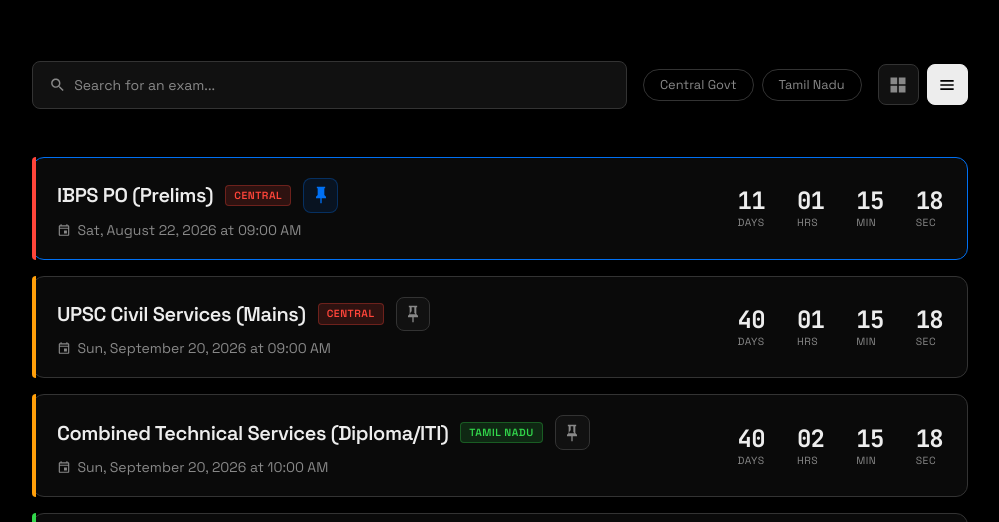
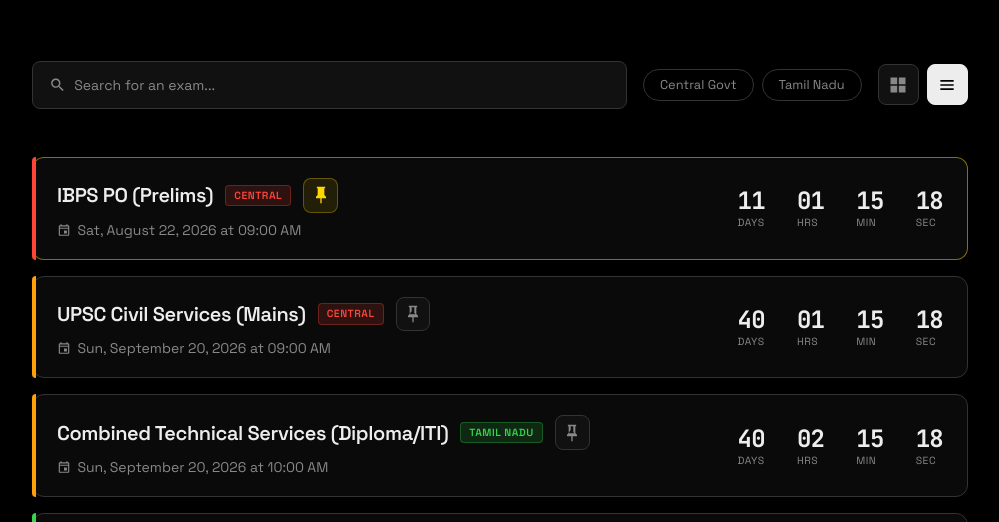
Before and after one commit to nxorg/exams, a website: page index.html in a window 1280 px wide. Both pictures are taken after a click on the button 460 px from the left and 399 px from the top of the page. Shown: the part 204-726 px from the top of the page, without its empty margins (140-1139 px from the left). Drawn offline with Linux system fonts and the light colour scheme.

Commit message:
Update pinned active color to gold

```diff
--- a/style.css
+++ b/style.css
@@ -12,6 +12,7 @@
 
     --accent: #ffffff;
     --accent-blue: #0070f3;
+    --accent-gold: #ffd700;
 
     --success: #32d74b;
     --warning: #ff9f0a;
@@ -307,13 +308,13 @@
 }
 
 .pin-btn.pinned {
-    color: var(--accent-blue);
-    background: rgba(0, 112, 243, 0.1);
-    border-color: rgba(0, 112, 243, 0.3);
+    color: var(--accent-gold);
+    background: rgba(255, 215, 0, 0.1);
+    border-color: rgba(255, 215, 0, 0.3);
 }
 
 .exam-card.pinned {
-    border-color: var(--accent-blue);
+    border-color: rgba(255, 215, 0, 0.5);
 }
 
 .exam-date {
```
